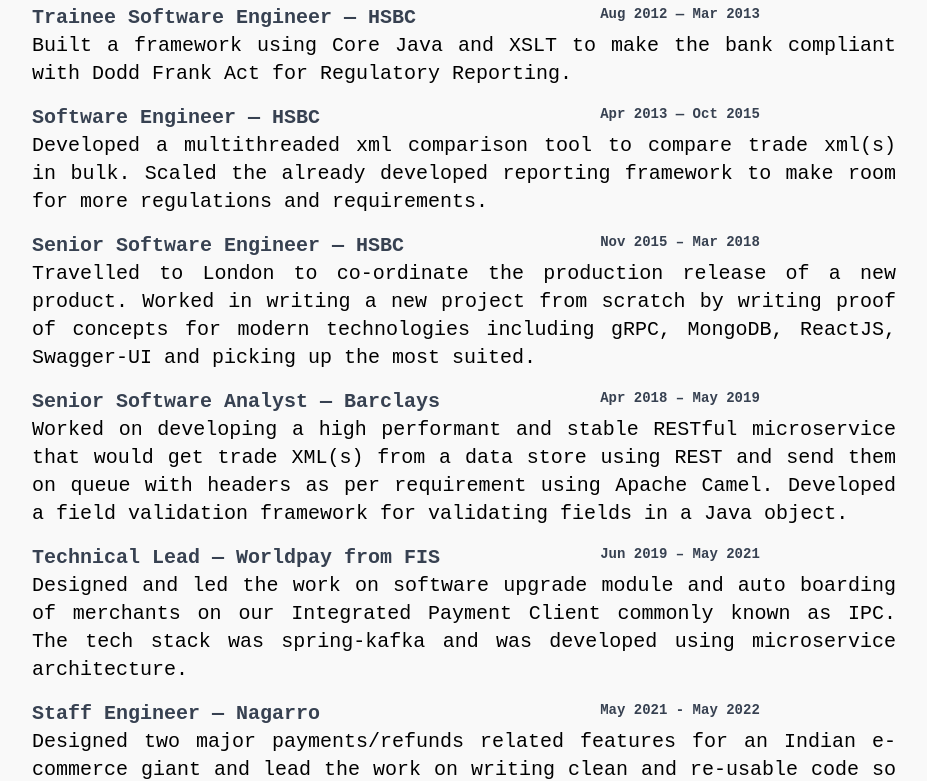
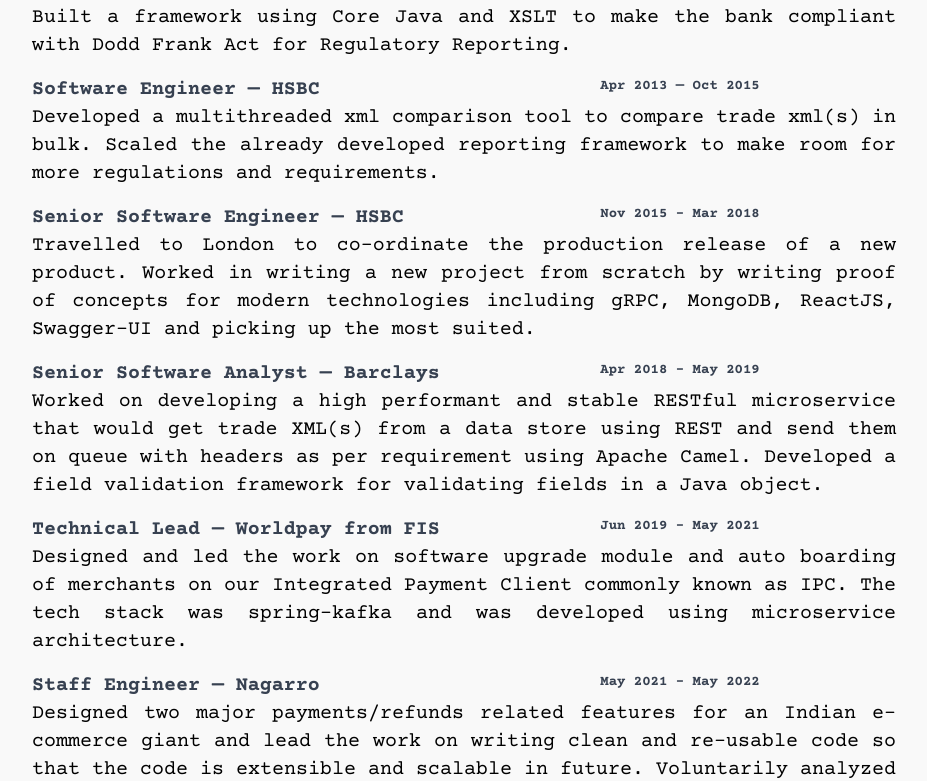
Before and after one commit to jporwal05/resume-fe, a Vue app: page / in a window 1280 px wide. Shown: the part 1385-2166 px from the top of the page, without its empty margins (176-1103 px from the left). Built offline with nearby package versions, Linux system fonts and the light colour scheme.

Commit message:
added font from google

```diff
--- a/public/index.html
+++ b/public/index.html
@@ -6,6 +6,9 @@
   <meta http-equiv="X-UA-Compatible" content="IE=edge">
   <meta name="viewport" content="width=device-width,initial-scale=1.0">
   <link rel="icon" href="<%= BASE_URL %>favicon.ico">
+  <link rel="preconnect" href="https://fonts.googleapis.com">
+  <link rel="preconnect" href="https://fonts.gstatic.com" crossorigin>
+  <link href="https://fonts.googleapis.com/css2?family=Courier+Prime:wght@400;700&display=swap" rel="stylesheet">
   <title>
     Jayant Porwal - Java
   </title>
--- a/src/components/HelloWorld.vue
+++ b/src/components/HelloWorld.vue
@@ -113,7 +113,7 @@
               </div>
             </div>
             <div>
-              <p class="text-xl text-justify">Developed a multithreaded xml comparison tool to compare trade xml(s) in
+              <p class="text-xl font-medium text-justify">Developed a multithreaded xml comparison tool to compare trade xml(s) in
                 bulk. Scaled the already developed reporting framework to make room for
                 more regulations and requirements.</p>
             </div>
--- a/tailwind.config.js
+++ b/tailwind.config.js
@@ -8,7 +8,7 @@
       },
     },
     fontFamily: {
-      'mono': ['"Courier New"', 'monospace'],
+      'mono': ['"Courier Prime"', 'monospace'],
     },
   },
   plugins: [],
```
